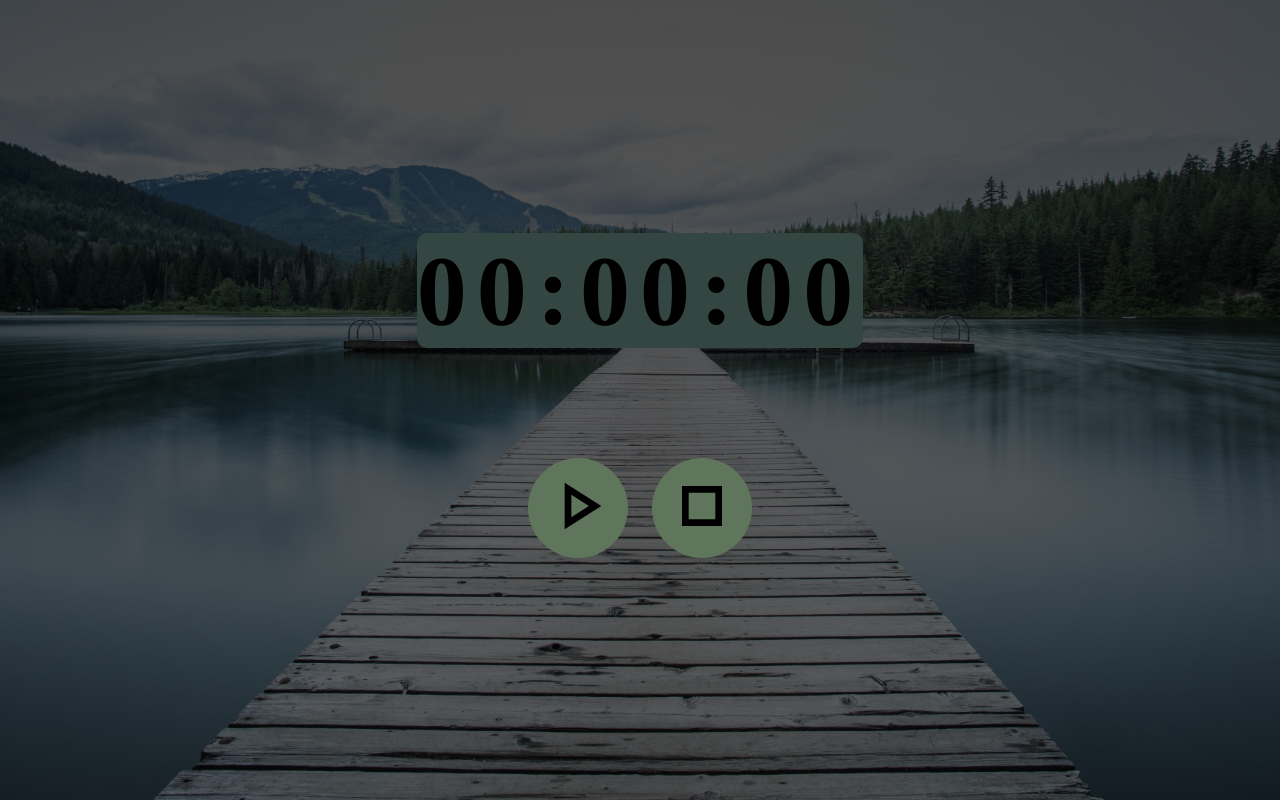
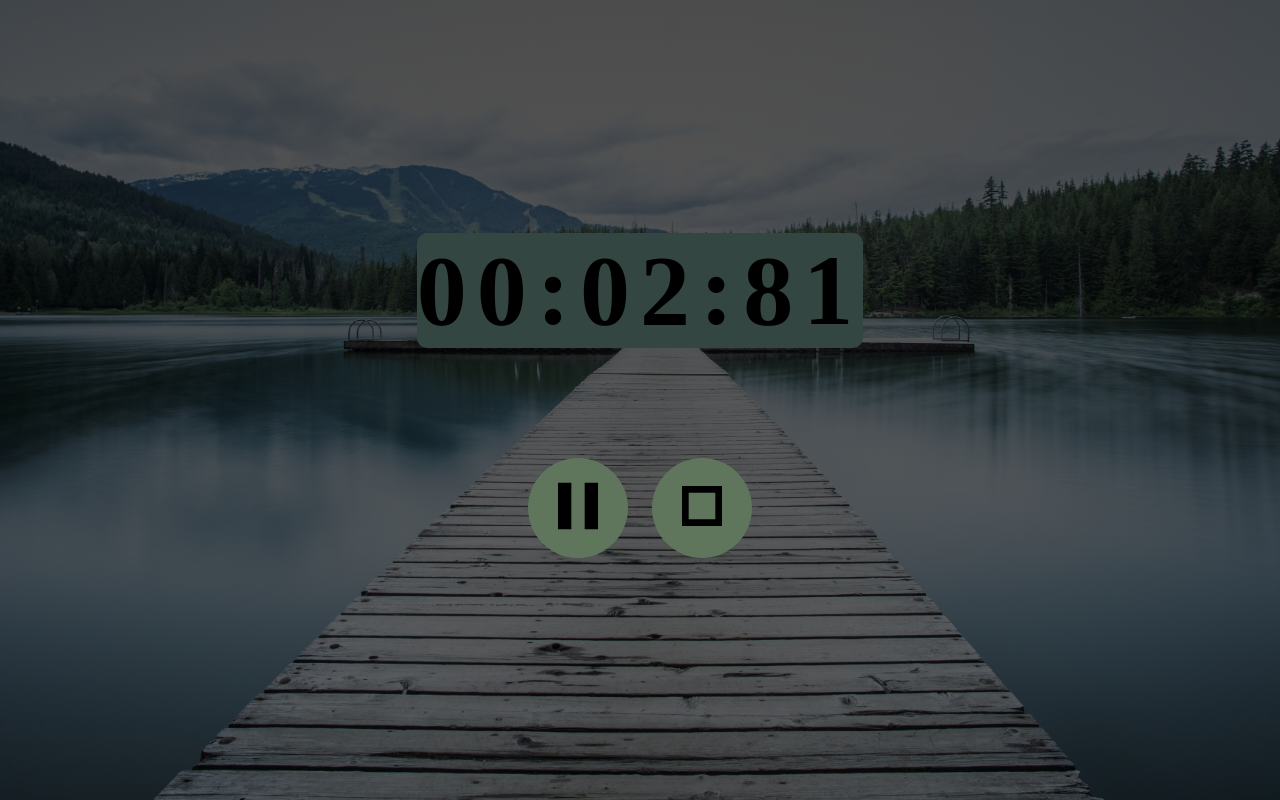
Before and after one commit to ErenCelik96/stop-watch, a plain HTML site: page index.html in a window 1280 px wide. Both pictures are taken after a click on the button 577 px from the left and 507 px from the top of the page. Drawn offline with Linux system fonts and the light colour scheme.

Commit message:
proje tamamlandı

```diff
--- a/script.js
+++ b/script.js
@@ -0,0 +1,83 @@
+document.querySelector(".play").addEventListener("click", function() {
+    startTimer();
+    document.querySelector(".pause").style.display="inline";
+    document.querySelector(".play").style.display="none";
+});
+
+document.querySelector(".pause").addEventListener("click", function() {
+    stopTimer();
+    document.querySelector(".play").style.display="inline";
+    document.querySelector(".pause").style.display="none";
+});
+
+document.querySelector(".stop").addEventListener("click", function() {
+    resetTimer()
+    document.querySelector(".play").style.display="inline";
+    document.querySelector(".pause").style.display="none";
+});
+
+let timer = document.querySelector("p");
+
+let mls = 0;
+let min = 0;
+let sec = 0;
+let stoptime = true;
+
+function startTimer(){
+   if (stoptime == true) {
+       stoptime = false;
+       timerCycle();
+   }
+};
+
+function stopTimer(){
+    if(stoptime == false){
+        stoptime = true;
+    }
+};
+
+function timerCycle(){
+    if(stoptime==false){
+        mls = parseInt(mls);
+        sec = parseInt(sec);
+        min = parseInt(min);
+
+
+
+    mls = mls + 1;
+
+    if (mls == 100) {
+        sec = sec +1;
+        min = 0;
+        mls =0;
+    }
+
+    if (sec == 60) {
+        min = min + 1;
+        mls = 0;
+    }
+
+    if (sec < 10 || sec == 0) {
+        sec = "0" + sec;
+    }
+    if (min < 10 || min == 0) {
+        min = "0" + min;
+    }
+    if (mls < 10 || mls == 0) {
+        mls = "0" + mls;
+    }
+
+    timer.innerHTML=min+":"+sec+":"+mls;
+
+    setTimeout("timerCycle()", 10);
+
+    }
+}
+
+function resetTimer() {
+    timer.innerHTML="00:00:00";
+    stoptime=true;
+    mls=0;
+    sec=0;
+    min=0;
+}
```
Also changed, not shown: style.css (line endings or trailing spaces).
